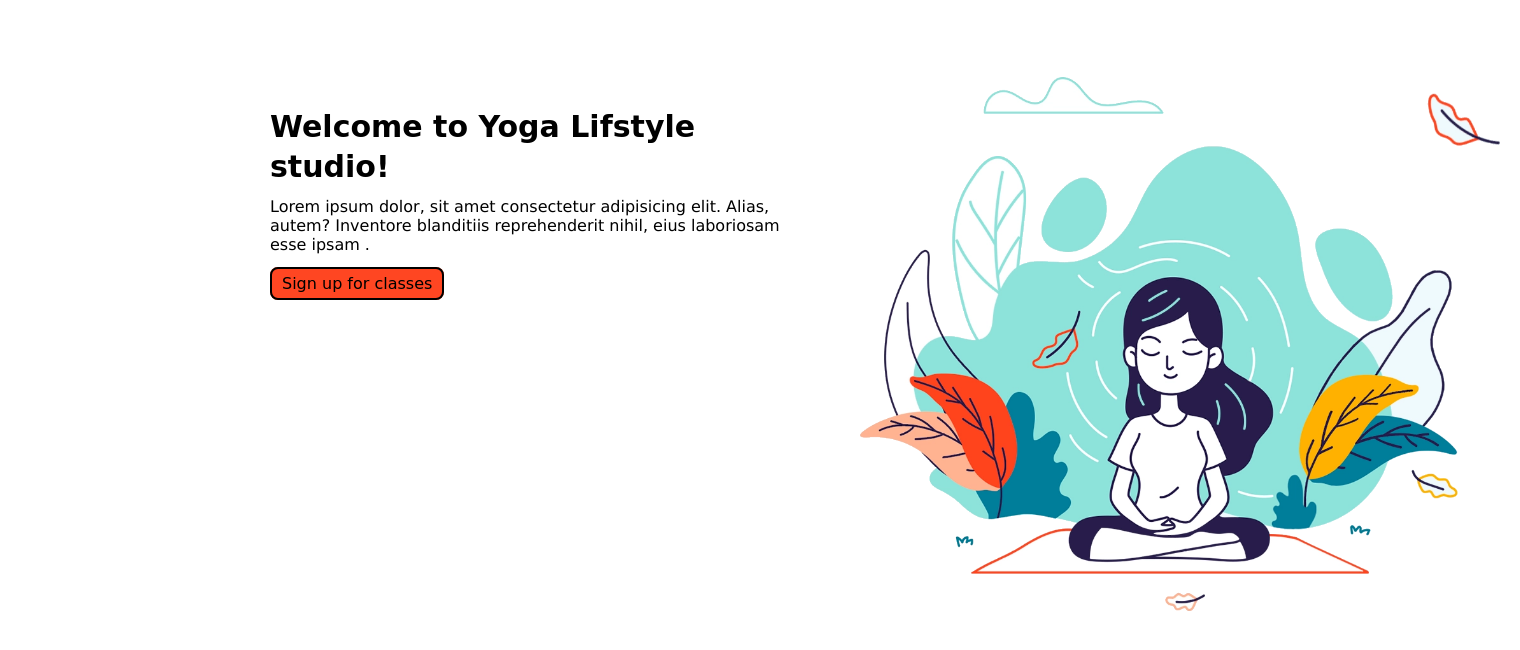
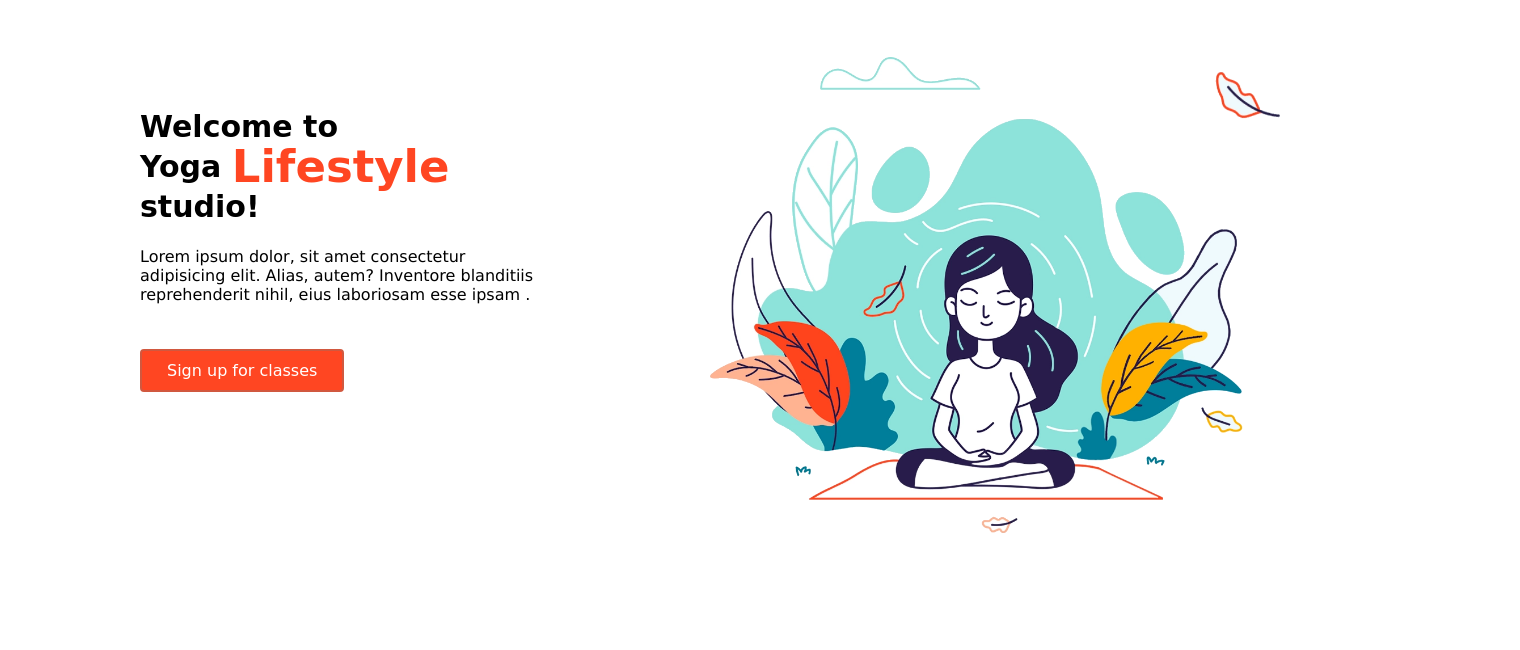
Before and after one commit to Niseme/3-yoga-project, a website: page index.html in a window 1280 px wide. Shown: the part 70-720 px from the top of the page, 1520 px wide, since content can reach past the window. Drawn offline with Linux system fonts and the light colour scheme.

Commit message:
final project

```diff
--- a/css/main.css
+++ b/css/main.css
@@ -1,3 +1,12 @@
+:root {
+  --oranzine: #ff4622;
+  --plotis: 1000px;
+  --soninis-atstumas: calc((100% - var(--plotis)) / 2);
+  --main-width: calc(100% - var(var(--soninis-atstumas)));
+  --text-width: calc(var(--plotis) * 0.4);
+  --text-margin: calc(var(--plotis) * 0.1);
+  --img-width: calc(var(--plotis) * 0.5 + var(--soninis-atstumas));
+}
 body,
 body * {
   margin: 0;
@@ -6,14 +15,11 @@ body * {
   box-sizing: border-box;
   font-family: cursive;
 }
-main {
-  width: 800px;
-  margin-left: calc((100% - 800px) / 2);
-}
+
 header {
   display: inline-block;
-  width: 1000px;
-  margin-left: calc((100% - 1000px) / 2);
+  width: var(--plotis);
+  margin-left: var(--soninis-atstumas);
   margin-top: 20px;
 }
 header > img {
@@ -41,45 +47,55 @@ header > nav > a:first-child {
   border-bottom: 2px solid #741111;
 }
 header > nav > a:hover {
-  border-bottom: 2px solid #ff4622;
+  border-bottom: 2px solid var(--oranzine);
 }
 
 main {
-  margin-top: 80px;
-  width: 100%;
+  margin-top: 60px;
+  width: var(--main-width);
   display: inline-block;
+  margin-left: var(--soninis-atstumas);
 }
 main > div {
   float: left;
-  width: 40%;
-  margin-top: 30px;
-  margin-left: 30px;
+  width: var(--text-width);
+  margin-right: var(--text-margin);
+  margin-top: 50px;
 }
 main > div > h1 {
+  width: 100%;
   line-height: 40px;
   font-size: 30px;
-  margin-bottom: 10px;
+  margin-bottom: 20px;
 }
 main > div > h1 > span {
+  color: var(--oranzine);
   line-height: 40px;
-  font-size: 30px;
+  font-size: 45px;
   margin-bottom: 10px;
 }
 main > div > p {
+  width: 100%;
   font-family: Verdana, Geneva, Tahoma, sans-serif;
   margin-bottom: 20px;
 }
 main > div > a {
+  display: inline-block;
   text-decoration: none;
-  color: black;
-  background-color: #ff4622;
-  border: 2px solid black;
-  padding: 5px 10px;
-  border-radius: 8px;
+  color: #ffff;
+  background-color: var(--oranzine);
+  border: 2px solid #d1583f;
+  padding: 10px 25px;
+  border-radius: 4px;
+  margin-top: 25px;
+}
+
+main > div > a:hover {
+  background-color: #ffff;
+  color: var(--oranzine);
 }
 
 main > img {
   float: right;
-  width: 50%;
-  margin-right: 20px;
+  width: var(--img-width);
 }
--- a/index.html
+++ b/index.html
@@ -32,7 +32,7 @@
     </header>
     <main>
         <div>
-            <h1>Welcome to Yoga <span>Lifstyle</span> studio!</h1>
+            <h1>Welcome to <br> Yoga <span>Lifestyle</span> studio!</h1>
             <p>Lorem ipsum dolor, sit amet consectetur adipisicing elit. Alias, autem? Inventore blanditiis
                 reprehenderit nihil, eius laboriosam esse ipsam .</p>
             <a href="">Sign up for classes</a>
```
